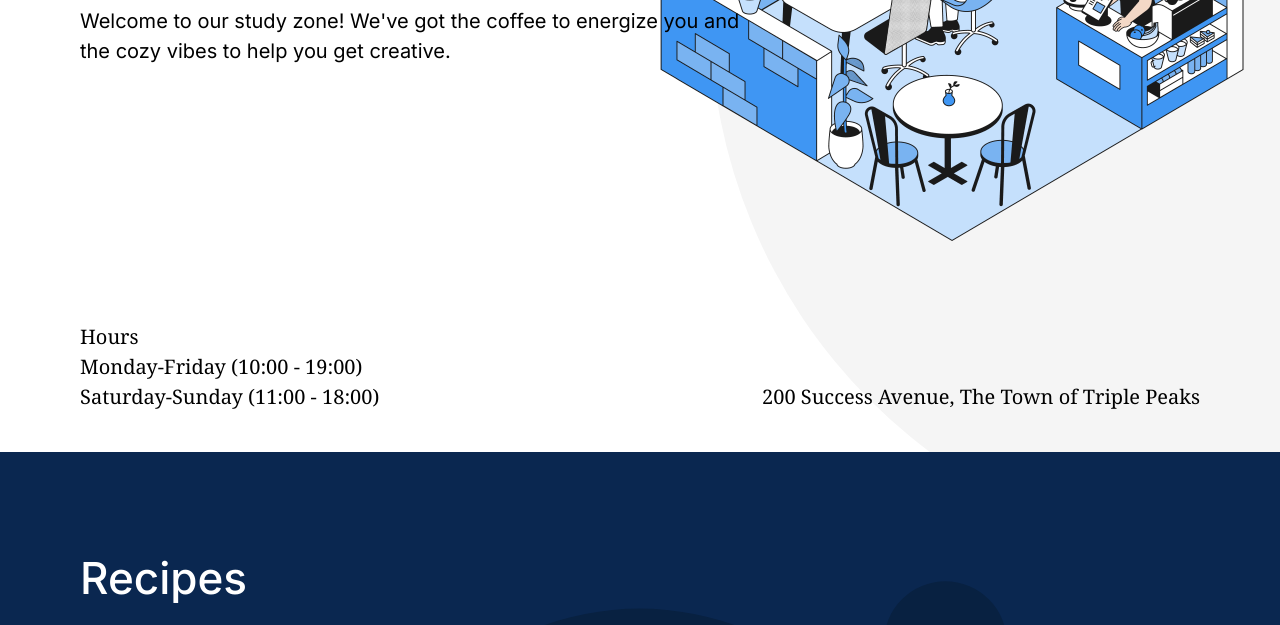
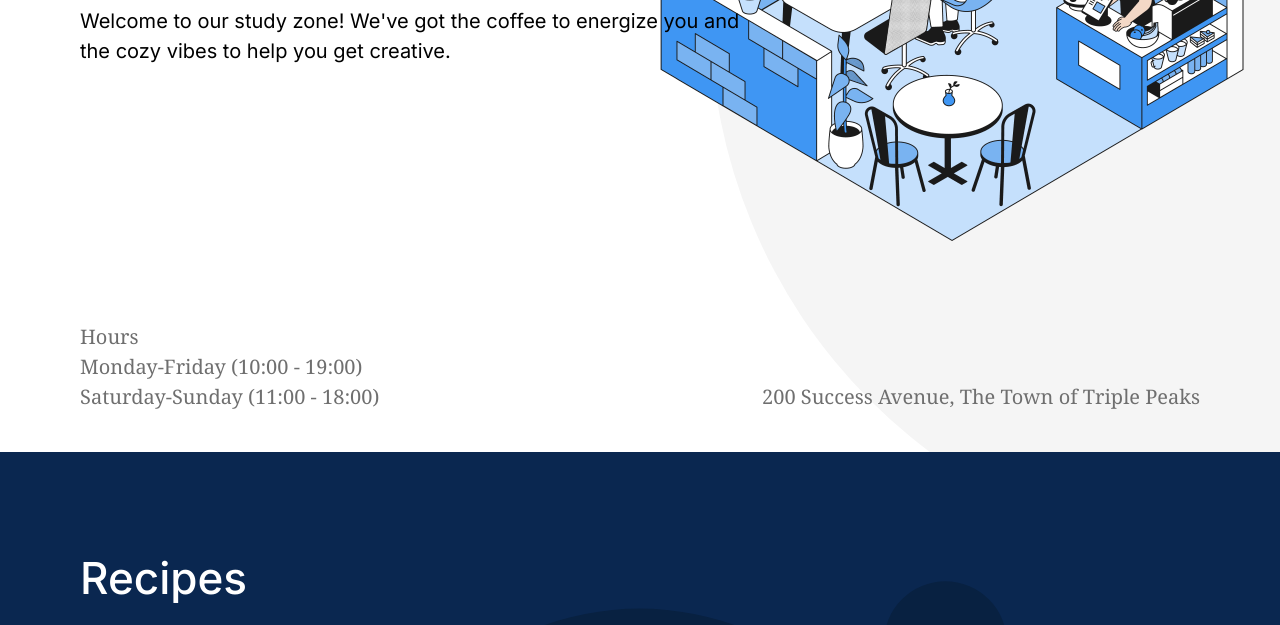
Before and after one commit to Noname2700/sprint-2-project, a plain HTML site: page index.html in a window 1280 px wide. Shown: the part 418-1043 px from the top of the page. Drawn offline with Linux system fonts and the light colour scheme.

Commit message:
New update for my project

```diff
--- a/blocks/header.css
+++ b/blocks/header.css
@@ -53,6 +53,7 @@
   align-items: flex-end;
   font-family: Inter, Arial, sans-serif;
   font-weight: 500;
+  color: #6f6f6f;
 }
 
 .header__paragraph {
```
